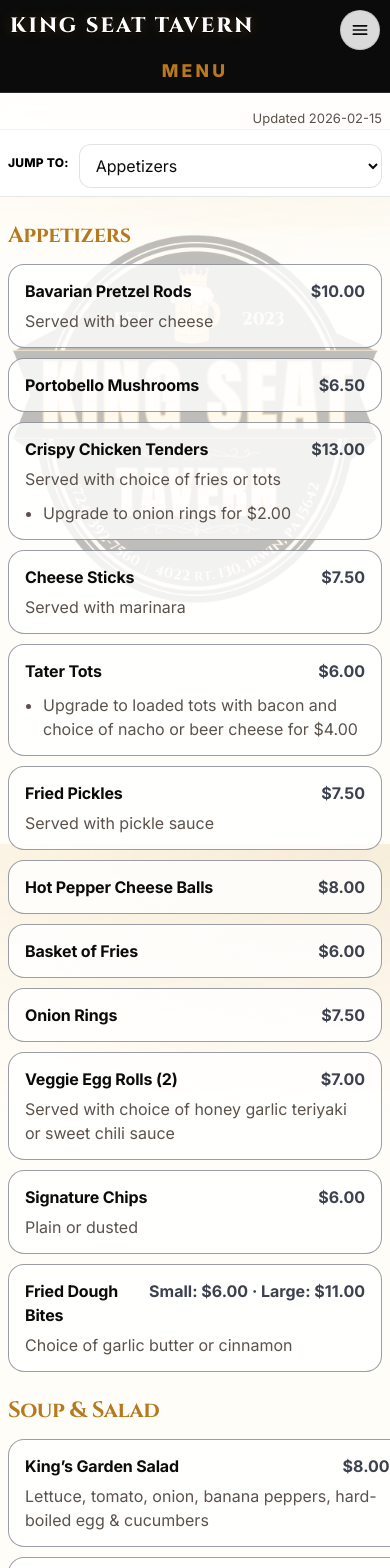
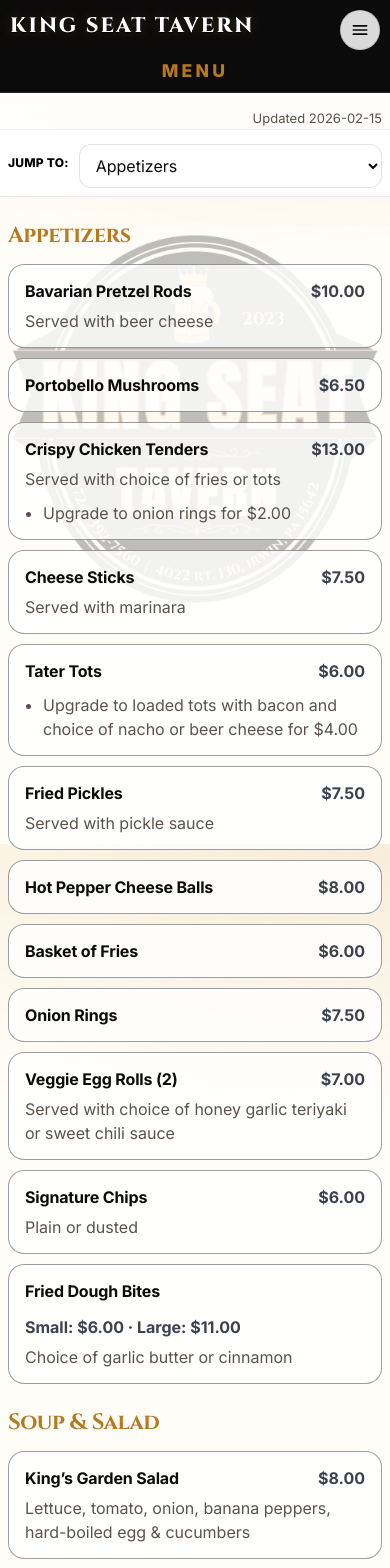
Before and after one commit to tronious/KingSeatTavern, a React (Vite) app in the folder front_end/: page /menu in a window 390 px wide. Shown: the top 1568 px of the page. Built offline with nearby package versions, Linux system fonts and the light colour scheme.

Commit message:
layout issues on phone causing scrolling

```diff
--- a/front_end/index.html
+++ b/front_end/index.html
@@ -3,7 +3,7 @@
   <head>
     <meta charset="UTF-8" />
     <link rel="icon" type="image/svg+xml" href="/vite.svg" />
-    <meta name="viewport" content="width=device-width, initial-scale=1.0" />
+    <meta name="viewport" content="width=device-width, initial-scale=1.0, viewport-fit=cover" />
     <link rel="preconnect" href="https://fonts.googleapis.com" />
     <link rel="preconnect" href="https://fonts.gstatic.com" crossorigin />
     <link
--- a/front_end/src/index.css
+++ b/front_end/src/index.css
@@ -37,6 +37,11 @@
 html,
 body {
   height: 100%;
+}
+
+html {
+  -webkit-text-size-adjust: 100%;
+  text-size-adjust: 100%;
 }
 
 #root {
@@ -1076,17 +1081,21 @@
   align-items: baseline;
   justify-content: space-between;
   gap: 12px;
+  flex-wrap: wrap;
 }
 
 .menuItem__name {
   font-weight: 700;
   letter-spacing: -0.01em;
+  flex: 1 1 240px;
+  min-width: 0;
 }
 
 .menuItem__price {
   white-space: nowrap;
   font-weight: 700;
   color: rgba(11, 18, 32, 0.80);
+  max-width: 100%;
 }
 
 .menuItem__desc {
--- a/front_end/src/pages/HomePage.tsx
+++ b/front_end/src/pages/HomePage.tsx
@@ -43,7 +43,7 @@
               </a>
               <a
                 className="btn btn--ghost"
-                href="https://maps.google.com/maps?ll=40.34576,-79.58429&z=14&t=m&hl=en-US&gl=US&mapclient=apiv3"
+                href="https://maps.app.goo.gl/EJUt86sTV3QqBCqH9"
                 target="_blank"
                 rel="noreferrer"
               >
```
